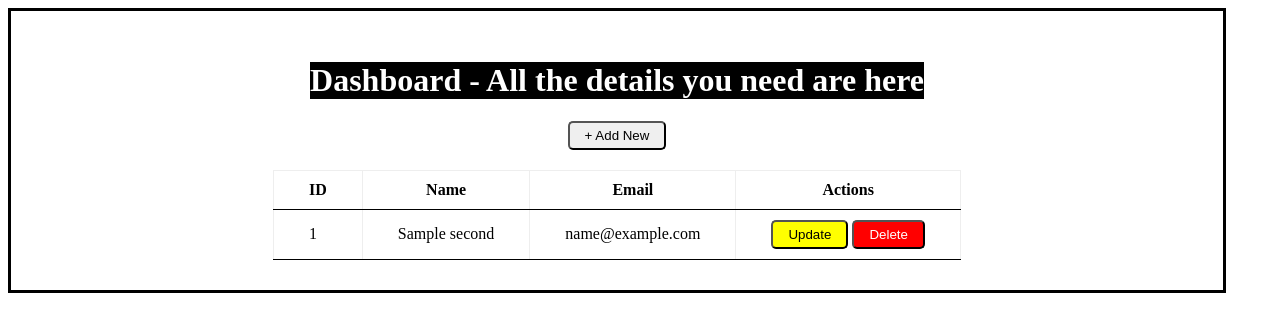
After one commit to asherthisside/PHPCodeBase, a PHP site: page /CRUD/dashboard.php in a window 1280 px wide. The commit adds this page. Shown: the top 332 px of the page. Run offline with PHP 8.4, Linux system fonts and the light colour scheme; tables that the repository leaves empty or names only in its code hold one stand-in row (values such as "Sample post").

```diff
--- /dev/null
+++ b/CRUD/connection.php
@@ -0,0 +1,6 @@
+<?php
+$conn = mysqli_connect("localhost", "root", "admin", "9ambatch");
+if(!$conn) {
+    die("Connection to database could not be established");
+}
+?>
--- /dev/null
+++ b/CRUD/dashboard.php
@@ -0,0 +1,50 @@
+<?php
+include 'connection.php'
+?>
+<!DOCTYPE html>
+<html lang="en">
+
+<head>
+    <meta charset="UTF-8">
+    <meta http-equiv="X-UA-Compatible" content="IE=edge">
+    <meta name="viewport" content="width=device-width, initial-scale=1.0">
+    <title>Dashboard - Data Display</title>
+    <link rel="stylesheet" href="style.css">
+</head>
+
+<body>
+    <h1>Dashboard - All the details you need are here</h1>
+    <a href="insert.php"><button>+ Add New</button></a>
+    <table border="1" style="margin-top: 20px;">
+        <tr>
+            <th>ID</th>
+            <th>Name</th>
+            <th>Email</th>
+            <th>Actions</th>
+        </tr>
+
+        <?php
+        $select_query = "SELECT * FROM `second`";
+        $select = mysqli_query($conn, $select_query);
+        if (!$select) {
+            echo "Data wasn't selected " . mysqli_error($conn);
+        }
+
+        while ($data = mysqli_fetch_assoc($select)) {
+        ?>
+            <tr>
+                <td><?php echo $data['id'] ?></td>
+                <td><?php echo $data['name'] ?></td>
+                <td><?php echo $data['email'] ?></td>
+                <td>
+                    <a href="update.php?id=<?php echo $data['id'] ?>"><button id="update">Update</button></a>
+                    <a href="delete.php?id=<?php echo $data['id'] ?>"><button id="delete">Delete</button></a>
+                </td>
+            </tr>
+        <?php
+        }
+        ?>
+    </table>
+</body>
+
+</html>
--- /dev/null
+++ b/CRUD/style.css
@@ -0,0 +1,45 @@
+body {
+    display: flex;
+    justify-content: center;
+    align-items: center;
+    flex-direction: column;
+    width: 90%;
+    border: solid;
+    padding: 30px;
+}
+
+h1 {
+    background-color: black;
+    color: white;
+    text-align: center;
+}
+
+table {
+    border-collapse: collapse;
+    border: none;
+}
+
+td, th {
+    border-bottom: 1px solid black;
+    padding: 10px 35px;
+}
+
+button {
+    padding: 5px 15px;
+    border-radius: 5px;
+}
+
+
+#update {
+    background-color: yellow;
+}
+
+#delete {
+    background-color: red;
+    color: white;
+}
+
+input[type=submit] {
+    background-color: dodgerblue;
+    padding: 10px;
+}
```
Also changed, not shown: CRUD/delete.php (added, +21 -0 lines), CRUD/insert.php (added, +54 -0 lines), CRUD/update.php (added, +63 -0 lines), day12.php (+7 -2 lines), day13.php (+56 -34 lines), day14.php (added, +36 -0 lines), day15.php (added, +23 -0 lines).
